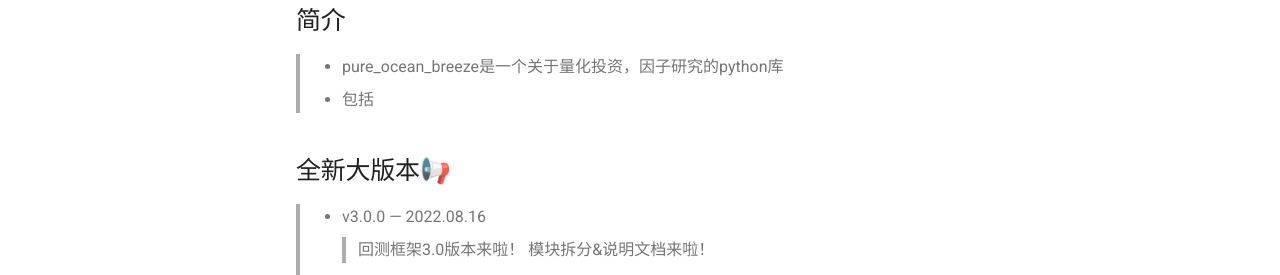
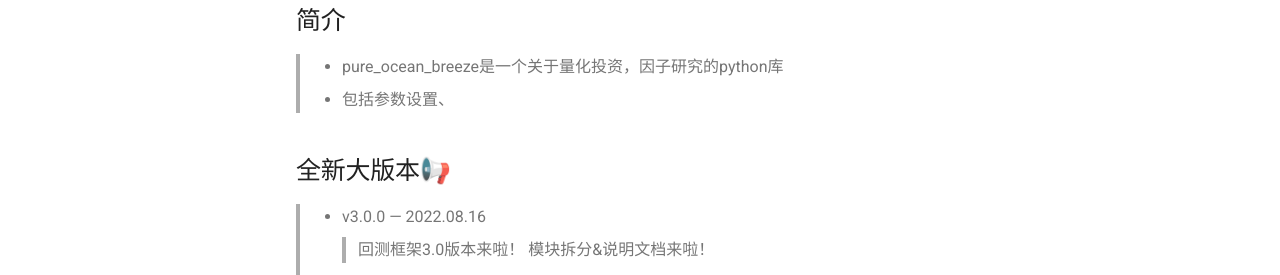
Before and after one commit to chen-001/pure_ocean_breeze, an MkDocs documentation site: the page built from docs/index.md, in a window 1280 px wide. Shown: the part 219-494 px from the top of the page. Built offline with MkDocs 1.6.1 and Material for MkDocs 9.7.7, drawn with Linux system fonts in a browser that asks for light colours; comment, search, counter and statistics services are not loaded.

Commit message:
Update index.md

```diff
--- a/docs/index.md
+++ b/docs/index.md
@@ -3,7 +3,7 @@
 ---
 ## 简介
 >* pure_ocean_breeze是一个关于量化投资，因子研究的python库
->* 包括
+>* 包括参数设置、
 
 ## 全新大版本📢
 >* v3.0.0 — 2022.08.16
```
